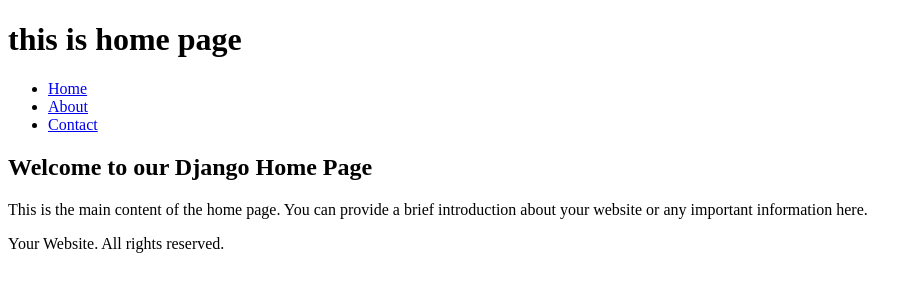
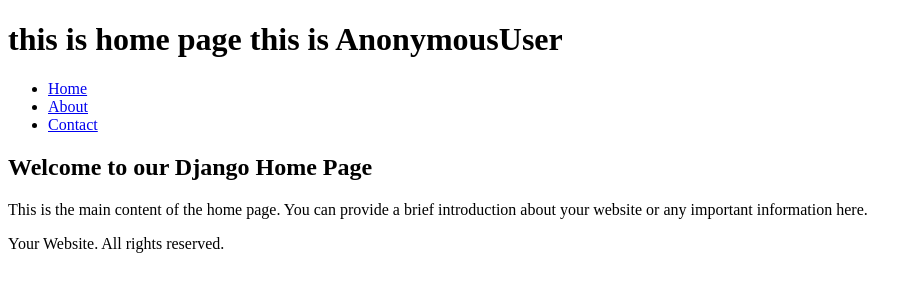
Before and after one commit to Althaf-official/complex_concepts_django, a Django app: page / in a window 1280 px wide. Shown: the top 300 px of the page, without its empty margins (0-922 px from the left). Run offline with Django 3.2, Linux system fonts and the light colour scheme.

Commit message:
Templating Engine

```diff
--- a/src/test_project/templates/home.html
+++ b/src/test_project/templates/home.html
@@ -8,7 +8,7 @@
 </head>
 <body>
     <header>
-        <h1>this is home page</h1>
+        <h1>this is home page this is {{request.user}}</h1>
         <nav>
             <ul>
                 <li><a href="#">Home</a></li>
```
